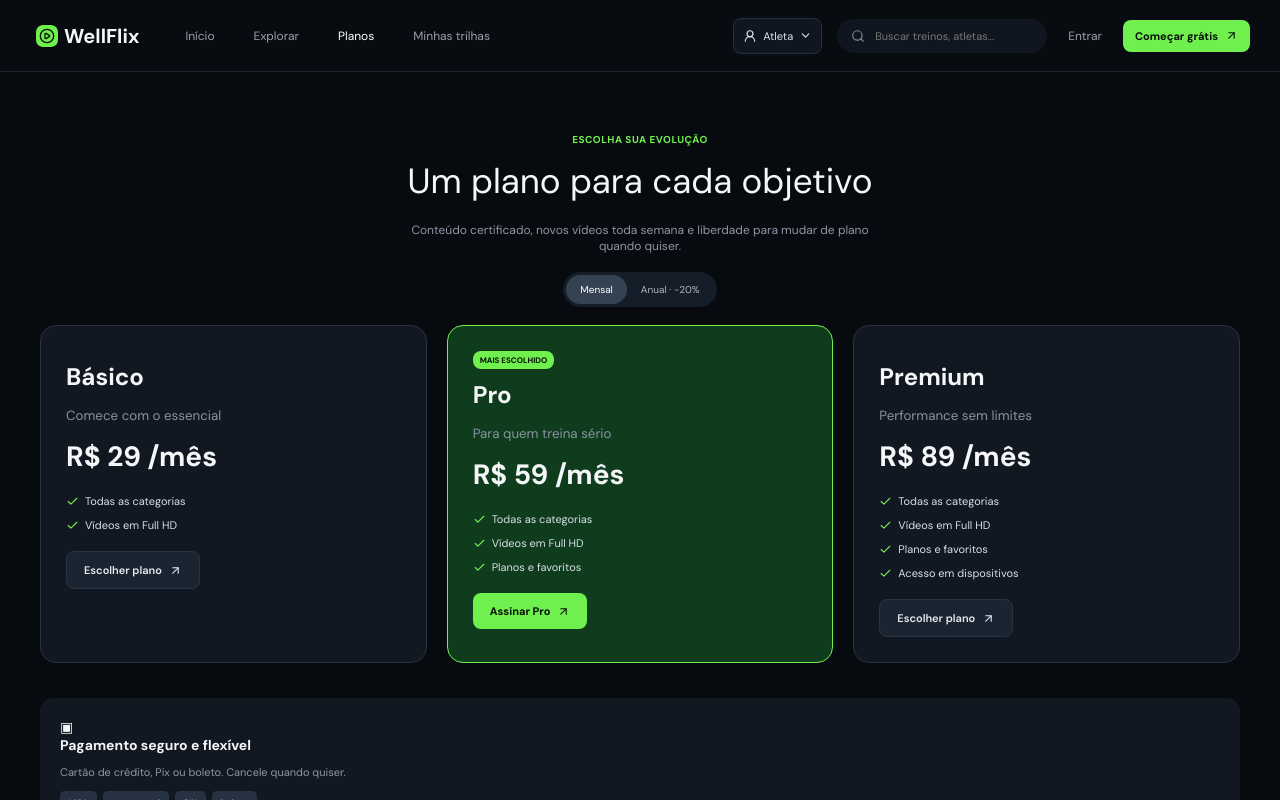
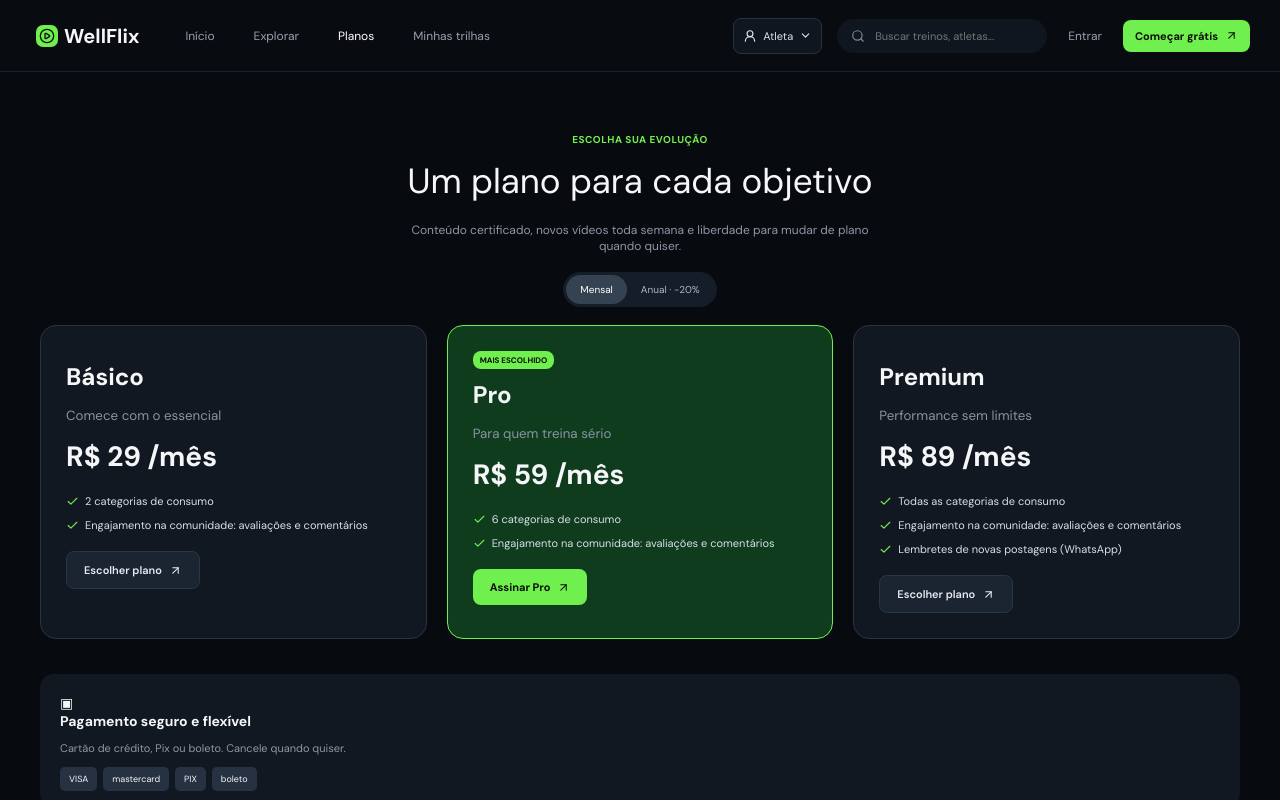
Before and after one commit to somarianoso/LabSoft, a React (Vite) app: page / in a window 1280 px wide. Both pictures are taken after a click on the button "Conhecer planos". Shown: the top 800 px of the page. Built offline with nearby package versions, Linux system fonts and the light colour scheme.

Commit message:
feat: adiciona navegação e melhorias na tela de moderador e planos

```diff
--- a/src/pages/Moderator.jsx
+++ b/src/pages/Moderator.jsx
@@ -11,7 +11,7 @@ import {
 } from "lucide-react";
 import { img } from "../data/content.js";
 
-export default function Moderator() {
+export default function Moderator({ go }) {
   const [queue, setQueue] = useState([
     [
       "Agachamento Búlgaro Avançado: Técnica, Força e Execução Perfeita",
@@ -237,6 +237,9 @@ export default function Moderator() {
                           <button
                             className="preview"
                             aria-label={`Pré-visualizar ${item[0]}`}
+                            onClick={() =>
+                              go("detalhe", [item[0], item[2], item[4], item[5]])
+                            }
                           >
                             <CirclePlay size={16} />
                           </button>
--- a/src/pages/Plans.jsx
+++ b/src/pages/Plans.jsx
@@ -15,36 +15,48 @@ export default function Plans({ go }) {
       </div>
       <div className="plan-grid">
         {[
-          ["Básico", "R$ 29 /mês"],
-          ["Pro", "R$ 59 /mês"],
-          ["Premium", "R$ 89 /mês"],
-        ].map(([name, price], i) => (
+          {
+            name: "Básico",
+            price: "R$ 29 /mês",
+            description: "Comece com o essencial",
+            benefits: [
+              "2 categorias de consumo",
+              "Engajamento na comunidade: avaliações e comentários",
+            ],
+          },
+          {
+            name: "Pro",
+            price: "R$ 59 /mês",
+            description: "Para quem treina sério",
+            benefits: [
+              "6 categorias de consumo",
+              "Engajamento na comunidade: avaliações e comentários",
+            ],
+          },
+          {
+            name: "Premium",
+            price: "R$ 89 /mês",
+            description: "Performance sem limites",
+            benefits: [
+              "Todas as categorias de consumo",
+              "Engajamento na comunidade: avaliações e comentários",
+              "Lembretes de novas postagens (WhatsApp)",
+            ],
+          },
+        ].map(({ name, price, description, benefits }, i) => (
           <article
             className={i === 1 ? "plan featured-plan" : "plan"}
             key={name}
           >
             {i === 1 && <span className="recommended">MAIS ESCOLHIDO</span>}
             <h2>{name}</h2>
-            <small>
-              {i === 0
-                ? "Comece com o essencial"
-                : i === 1
-                  ? "Para quem treina sério"
-                  : "Performance sem limites"}
-            </small>
+            <small>{description}</small>
             <strong>{price}</strong>
-            {[
-              "Todas as categorias",
-              "Vídeos em Full HD",
-              "Planos e favoritos",
-              "Acesso em dispositivos",
-            ]
-              .slice(0, i + 2)
-              .map((x) => (
-                <span className="check" key={x}>
-                  <Check size={13} /> {x}
-                </span>
-              ))}
+            {benefits.map((benefit) => (
+              <span className="check" key={benefit}>
+                <Check size={13} /> {benefit}
+              </span>
+            ))}
             <button
               className={i === 1 ? "green" : "dark-button"}
               data-testid={`choose-plan-${name.toLowerCase()}`}
--- a/src/routes/AppRoutes.jsx
+++ b/src/routes/AppRoutes.jsx
@@ -27,6 +27,7 @@ const routesWithNavigation = new Set([
   "profissionais",
   "trilhas",
   "detalhe",
+  "moderador",
 ]);
 
 export default function AppRoutes({ page, go, login, selectedVideo, exploreCategory, selectedPlan }) {
```
